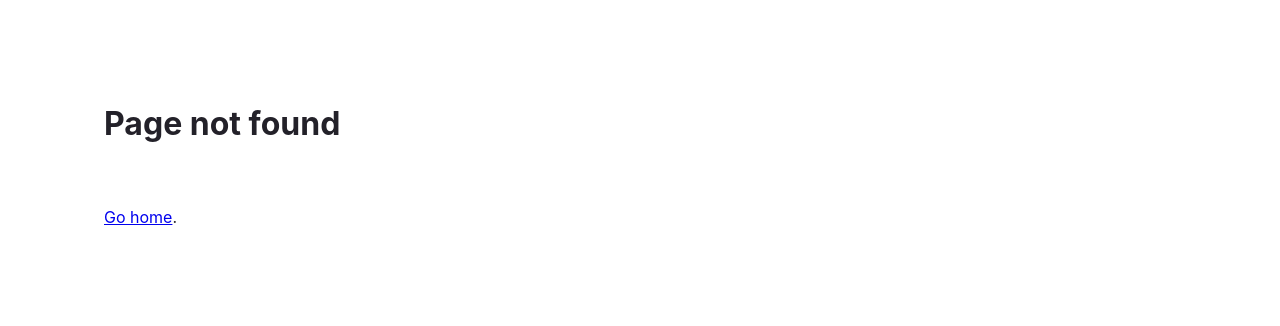
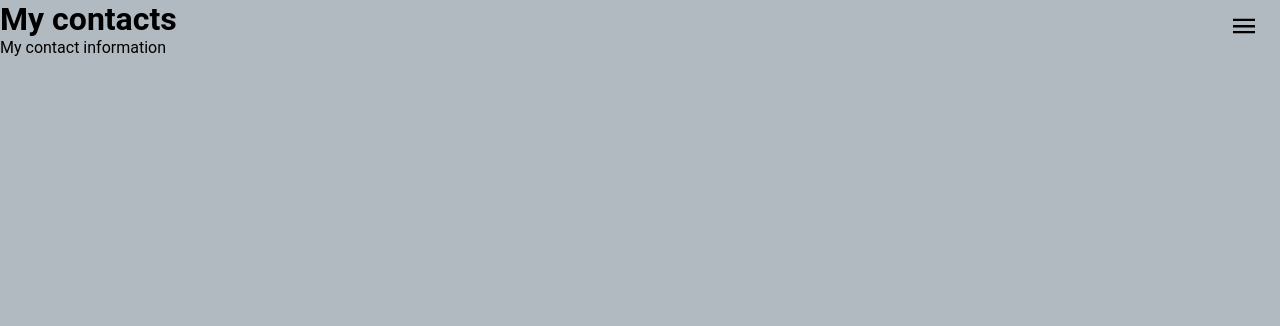
Before and after one commit to ivanbochenko/nice-portfolio, a Gatsby site: page /contact in a window 1280 px wide. Before the commit this address had no page. Built offline with nearby package versions, Linux system fonts and the light colour scheme; Gatsby itself is replaced by a stand-in of ours.

Commit message:
architecture-improvement

```diff
--- /dev/null
+++ b/gatsby-browser.js
@@ -0,0 +1,3 @@
+import { wrapPageElement as wrap } from './src/wrapper.js'
+
+export const wrapPageElement = wrap
--- a/src/components/UniqueOverlay.js
+++ b/src/components/Drawer.js
@@ -1,10 +1,11 @@
 import React, {useState} from 'react'
 import styled from 'styled-components'
+import { Link } from "gatsby"
 
 import { BurgerSVG, CloseSVG, BehanceSVG, InstagramSVG, LinkedinSVG } from './IconSVG'
 
 
-const UniqueOverlay = () => {
+const Drawer = () => {
   const [burger, setBurger] = useState(false)
 
   return (
@@ -14,21 +15,15 @@ const UniqueOverlay = () => {
         <CloseWrapper>
           <Close onClick={()=>setBurger(false)}/>
         </CloseWrapper>
-          <li><a href="/">Home</a></li>
-          <li><a href="/">Contact</a></li>
-          <li><a href="/">About</a></li>
+        <li><Link to="/">Home</Link></li>
+        <li><Link to="/contact/">Contact</Link></li>
+        <li><Link to="/about/">About</Link></li>
         <Spacer />
         <Icons>
           <ul>
-              <li>
-                <Behance />
-              </li>
-              <li>
-                <Instagram />
-              </li>
-              <li>
-                <Linkedin />
-              </li>
+            <li><Behance /></li>
+            <li><Instagram /></li>
+            <li><Linkedin /></li>
           </ul>
         </Icons>
       </BurgerNav>
@@ -36,7 +31,7 @@ const UniqueOverlay = () => {
   )
 }
 
-export default UniqueOverlay
+export default Drawer
 
 const Container = styled.div`
   position: sticky;
@@ -51,8 +46,7 @@ const Spacer = styled.div`
 `
 
 const Icons = styled.div`
-  padding-right: 10px;
-  ul {
+  ul{
     display: flex;
     flex-direction: row;
     align-items: center;
@@ -61,9 +55,9 @@ const Icons = styled.div`
     li {
       list-style: none;
       padding-right: 10px;
-
     }
   }
+
 `
 
 const BurgerNav = styled.div`
--- a/src/components/ModelsContext.js
+++ b/src/components/ModelsContext.js
@@ -1,4 +1,4 @@
-import {createContext} from 'react';
+import { createContext } from 'react';
 
 // Export with default values
 export const ModelsContext = createContext(null);
--- a/src/components/ModelsWrapper.js
+++ b/src/components/ModelsWrapper.js
@@ -1,7 +1,7 @@
 import React, { useCallback, useRef, useState } from 'react'
 import styled from 'styled-components'
 
-import {ModelsContext} from './ModelsContext'
+import { ModelsContext } from './ModelsContext'
 import ModelOverlay from './ModelOverlay'
 
 const ModelsWrapper = ({ children }) => {
--- /dev/null
+++ b/src/components/layout.js
@@ -0,0 +1,46 @@
+import React from 'react'
+import { createGlobalStyle } from 'styled-components'
+import Drawer from './Drawer'
+
+const layout = ({children}) => {
+    return (
+        <>
+            {children}
+            <Drawer />
+            <GlobalStyles/>
+        </>
+    )
+}
+
+export default layout
+
+// styles
+
+const GlobalStyles = createGlobalStyle`
+  body{
+    background: #b1b9c1;
+
+  }
+  * {
+    margin: 0;
+    padding: 0;
+    box-sizing: border-box;
+  }
+  *, input, button {
+    font-family: 'Roboto', sans-serif;
+  }
+  @keyframes animateDown {
+    0%, 20%, 50%, 80%, 100% {
+      transform: translateY(0);
+    }
+
+    40% {
+      transform: translateY(5px);
+    }
+
+    40% {
+      transform: translateY(3px);
+    }
+
+  }
+`
--- /dev/null
+++ b/src/pages/contact.js
@@ -0,0 +1,10 @@
+import React from "react"
+
+const ContactPage = () => (
+  <main>
+    <h1>My contacts</h1>
+    <p>My contact information</p>
+  </main>
+)
+
+export default ContactPage
--- a/src/pages/index.js
+++ b/src/pages/index.js
@@ -1,17 +1,15 @@
 import * as React from "react"
-import styled, { createGlobalStyle } from 'styled-components'
-import UniqueOverlay from '../components/UniqueOverlay'
+import styled from 'styled-components'
 import DefaultOverlayContent from '../components/DefaultOverlayContent'
 import ModelsWrapper from '../components/ModelsWrapper'
 import ModelSection from '../components/ModelSection'
-
 
 import face from '../images/face.jpg';
 import chekkit from '../images/chekkit.jpg';
 import shiro from '../images/shiro.jpg';
 
 
-const IndexPage = () => {
+const Home = () => {
   const models = [
     {
       name: 'Daniella Kaligorsky',
@@ -30,7 +28,6 @@ const IndexPage = () => {
     },
   ]
   return (
-    <>
     <ModelsWrapper>
       {models.map(model => (
         <Container image={model.image}>
@@ -47,43 +44,12 @@ const IndexPage = () => {
           />
         </Container>
       ))}
-        <UniqueOverlay />
-        <Spacer />
+    <Spacer/>
     </ModelsWrapper>
-      <GlobalStyles/>
-    </>
   )
 }
 
-export default IndexPage
-
-
-// styles
-
-const GlobalStyles = createGlobalStyle`
-  * {
-    margin: 0;
-    padding: 0;
-    box-sizing: border-box;
-  }
-  *, input, button {
-    font-family: 'Roboto', sans-serif;
-  }
-  @keyframes animateDown {
-    0%, 20%, 50%, 80%, 100% {
-      transform: translateY(0);
-    }
-
-    40% {
-      transform: translateY(5px);
-    }
-
-    40% {
-      transform: translateY(3px);
-    }
-
-  }
-`
+export default Home
 
 const Container = styled.div`
   background-image: url(${props=>props.image});
@@ -94,6 +60,5 @@ const Container = styled.div`
 `
 
 const Spacer = styled.div`
-  height: 12vh;
-  background: #b1b6c1;
+  height: 10vh;
 `
--- /dev/null
+++ b/src/wrapper.js
@@ -0,0 +1,8 @@
+import React from 'react';
+import Layout from './components/layout'
+
+export const wrapPageElement = ({ element }) => {
+  return (
+      <Layout>{element}</Layout>
+  )
+}
```
Also changed, not shown: src/pages/about.js (added, +10 -0 lines). Lines whose indentation alone changed are shown as unchanged.
